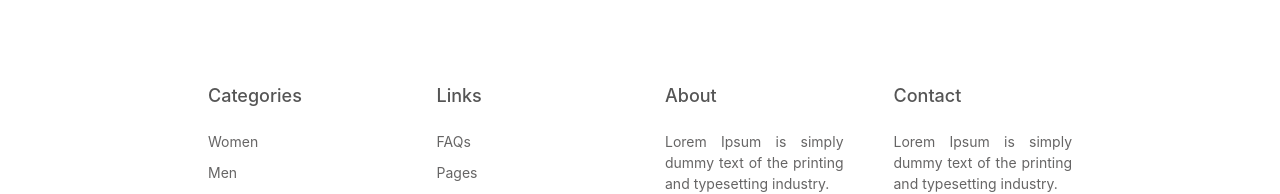
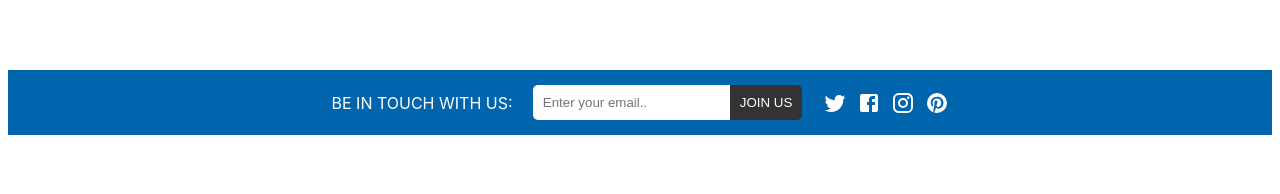
Before and after one commit to DhuhaAhmad/E-commerce-App, a React app in the folder client/: page / in a window 1280 px wide. Shown: the part 3201-3395 px from the top of the page. Built offline with nearby package versions, Linux system fonts and the light colour scheme; the HTML template or start-up script is replaced by a standard one.

Commit message:
contact section

```diff
--- /dev/null
+++ b/client/src/components/Contact/Contact.jsx
@@ -0,0 +1,27 @@
+import React from 'react'
+import "./Contact.scss"
+import TwitterIcon from '@mui/icons-material/Twitter';
+import FacebookIcon from '@mui/icons-material/Facebook';
+import InstagramIcon from '@mui/icons-material/Instagram';
+import PinterestIcon from '@mui/icons-material/Pinterest';
+
+export const Contact = () => {
+  return (
+    <div className='contact'>
+        <div className="wrapper">
+            <span>BE IN TOUCH WITH US:</span>
+            <div className="mail">
+            <input type="text" placeholder='Enter your email..' />
+            <button>JOIN US</button>
+</div>
+            <div className="icons">
+
+<TwitterIcon/>
+<FacebookIcon/>
+<InstagramIcon/>
+<PinterestIcon/>
+            </div>
+        </div>
+    </div>
+  )
+}
--- /dev/null
+++ b/client/src/components/Contact/Contact.scss
@@ -0,0 +1,39 @@
+.contact{
+    background-color: #0065ad;
+    color: #fff;
+    padding: 15px;
+    display: flex;
+    justify-content: center;
+    .wrapper{
+width: 50%;
+display: flex;
+align-items: center;
+justify-content: space-between;
+
+.mail{
+
+    input{
+        padding: 10px;
+        border: none;
+        border-radius: 5px 0 0 5px;
+    }
+
+    button{
+        padding: 10px;
+        color: #fff;
+        background: #333;
+        border-radius: 0 5px 5px 0;
+        border: none;
+
+        cursor: pointer;
+
+
+    }
+}
+
+.icons{
+    display: flex;
+    gap: 10px;
+}
+    }
+}
--- a/client/src/pages/Home/Home.jsx
+++ b/client/src/pages/Home/Home.jsx
@@ -3,6 +3,7 @@
 import { Slider } from '../../components/Slider/Slider'
 import { FeaturedProducts } from '../../components/FeaturedProducts/FeaturedProducts'
 import { Categories } from '../../components/Categories/Categories'
+import { Contact } from '../../components/Contact/Contact'
 
 export const Home = () => {
   return (
@@ -11,6 +12,7 @@
       <FeaturedProducts type="featured"/>
       <Categories/>
       <FeaturedProducts type="trending"/>
+      <Contact/>
     </div>
   )
 }
```
